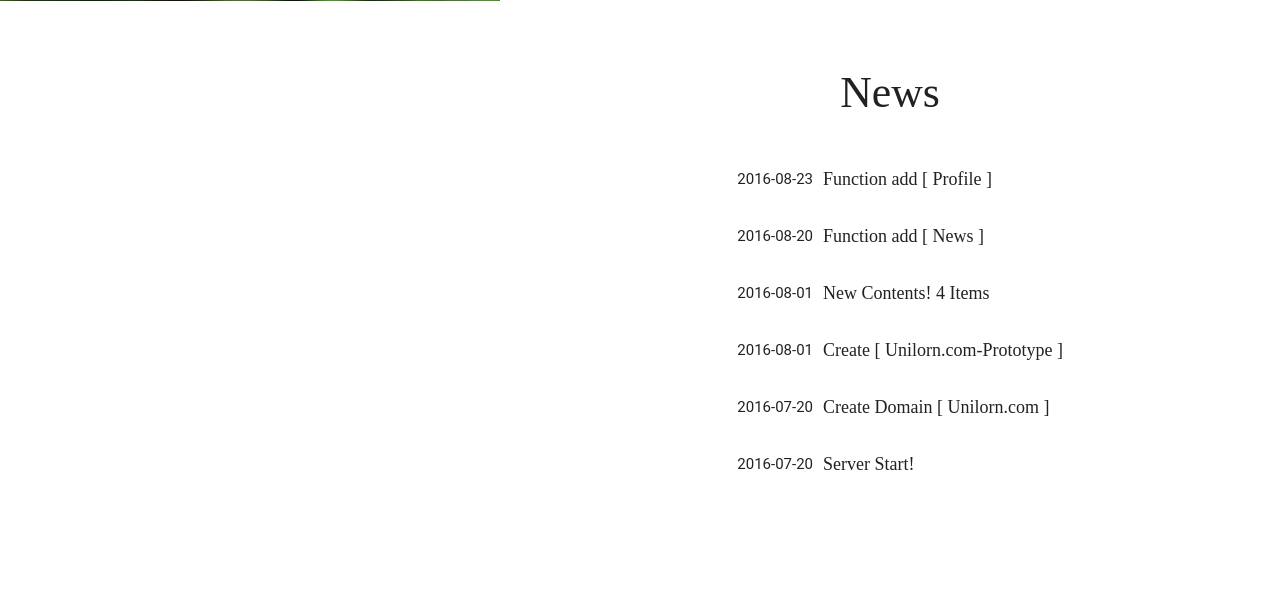
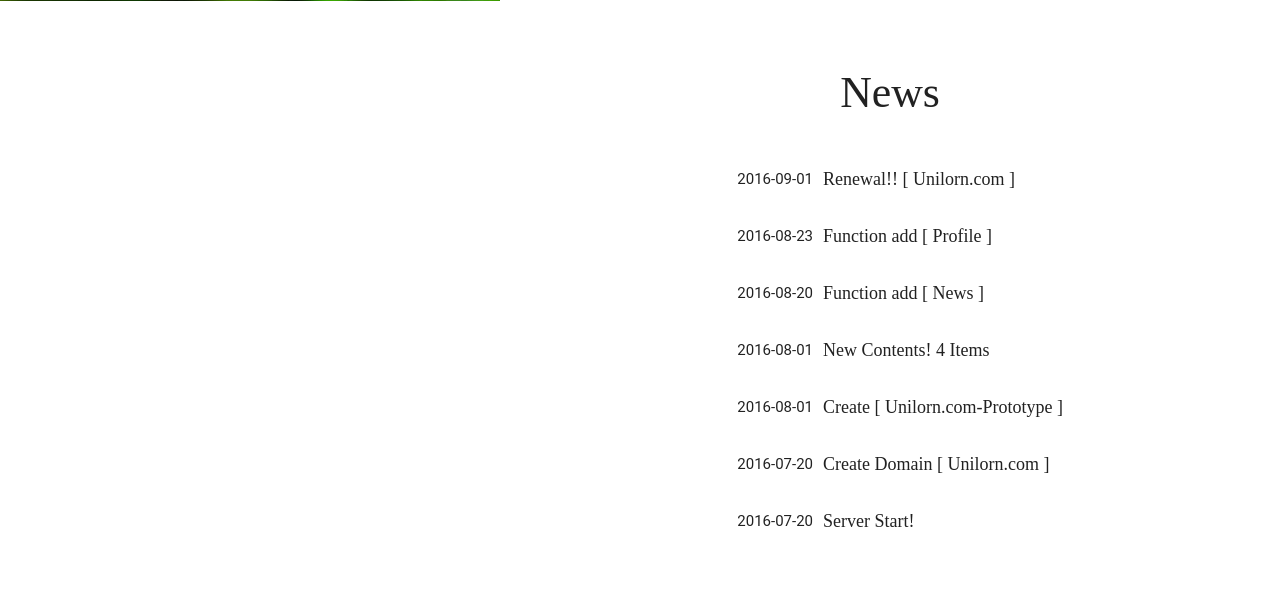
Before and after one commit to UNILORN/Old_ProgHomePage, a PHP site: page / in a window 1280 px wide. Shown: the part 799-1395 px from the top of the page. Run offline with PHP 8.4, Linux system fonts and the light colour scheme; some libraries are stand-ins or nearby versions; some web fonts are replaced.

Commit message:
renewal open

```diff
--- a/index.php
+++ b/index.php
@@ -63,6 +63,10 @@
             <?php
 
             $newslist = array(
+              array(
+                'time' => '2016-09-01',
+                'data' => 'Renewal!! [ Unilorn.com ]'
+              ),
               array(
                 'time' => '2016-08-23',
                 'data' => 'Function add [ Profile ]'
```
